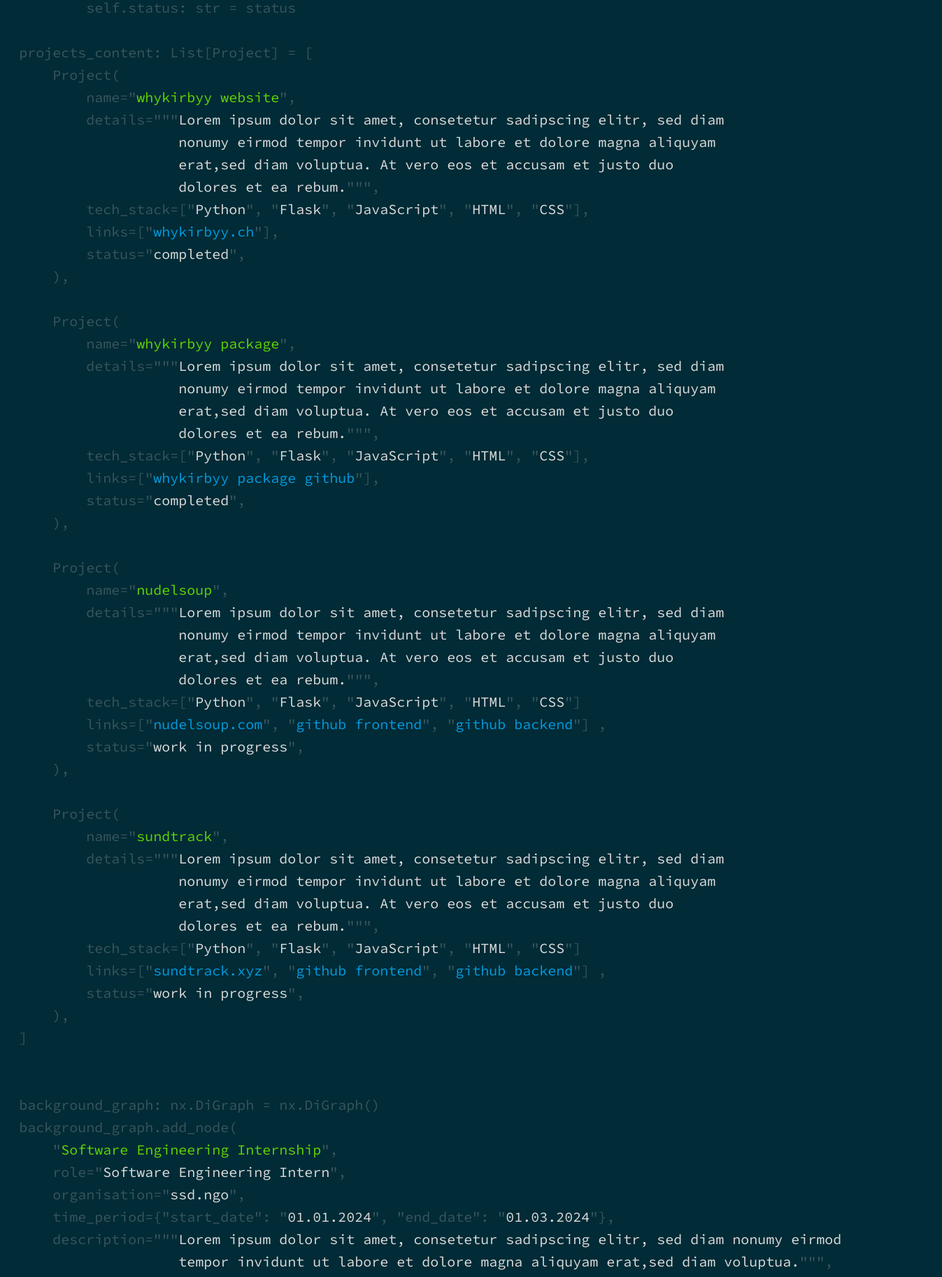
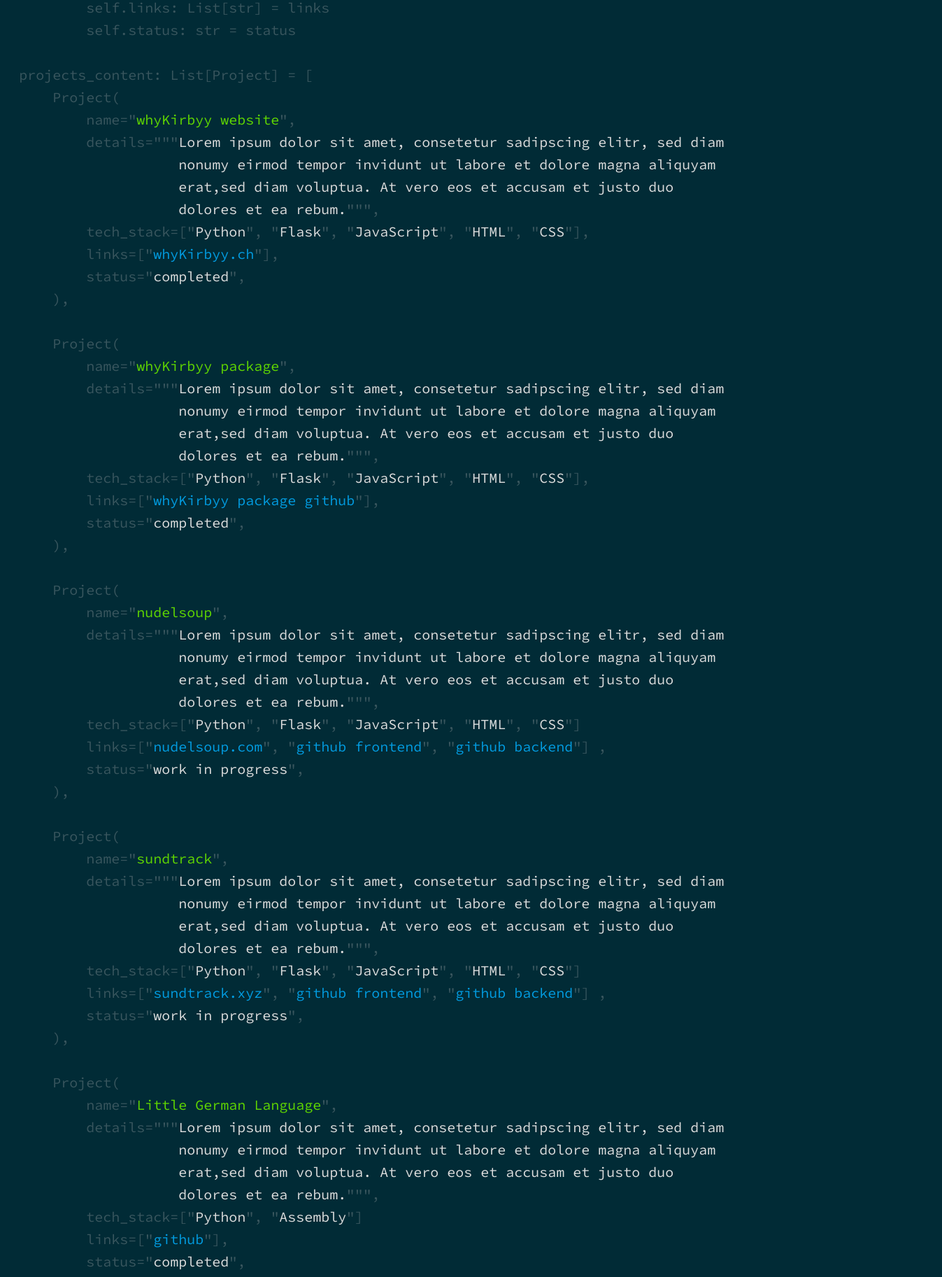
Before and after one commit to whyKirbyy/whykirbyy, a Next.js app: page / in a window 1280 px wide. Shown: the part 960-2785 px from the top of the page at 70% size, 1347 px wide, since content can reach past the window. Built offline with nearby package versions, Linux system fonts and the light colour scheme.

Commit message:
changed layout and design to make it work with the whykirbyy pypi package

```diff
--- a/src/app/page.module.css
+++ b/src/app/page.module.css
@@ -5,6 +5,7 @@
     margin-top: 3vw;
     align-items: center;
     padding-right: 17vw;
+    user-select: none;
 }
 
 .about{
--- a/src/app/page.tsx
+++ b/src/app/page.tsx
@@ -96,7 +96,7 @@
                     <div
                         className={`${styles.darkerFont} ${styles.decorators}`}>{Array(8).fill('\u00A0').join('')}name="
                     </div>
-                    <div className={styles.text}><a className={styles.linkInternal} href="">whykirbyy website</a>
+                    <div className={styles.text}><a className={styles.linkInternal} href="">whyKirbyy website</a>
                     </div>
                     <div className={`${styles.darkerFont} ${styles.decorators}`}>",<br/></div>
                 </div>
@@ -133,8 +133,8 @@
                         className={`${styles.darkerFont} ${styles.decorators}`}>{Array(8).fill('\u00A0').join('')}links=["
                     </div>
                     <div className={styles.text}>
-                        <a className={styles.linkExternal} href="https://www.whykirbyy.ch" target="_blank"
-                           rel="noopener noreferrer">whykirbyy.ch</a>
+                        <a className={styles.linkExternal} href="https://www.whyirbyy.ch" target="_blank"
+                           rel="noopener noreferrer">whyKirbyy.ch</a>
                         <span className={[styles.darkerFont].join(" ")}>"], <br/></span>
                     </div>
                 </div>
@@ -155,7 +155,7 @@
                     <div
                         className={`${styles.darkerFont} ${styles.decorators}`}>{Array(8).fill('\u00A0').join('')}name="
                     </div>
-                    <div className={styles.text}><a className={styles.linkInternal} href="">whykirbyy package</a>
+                    <div className={styles.text}><a className={styles.linkInternal} href="">whyKirbyy package</a>
                     </div>
                     <div className={`${styles.darkerFont} ${styles.decorators}`}>",<br/></div>
                 </div>
@@ -193,7 +193,7 @@
                     </div>
                     <div className={styles.text}>
                         <a className={styles.linkExternal} href="" target="_blank"
-                           rel="noopener noreferrer">whykirbyy package github</a>
+                           rel="noopener noreferrer">whyKirbyy package github</a>
                         <span className={[styles.darkerFont].join(" ")}>"], <br/></span>
                     </div>
                 </div>
@@ -336,7 +336,60 @@
                         <span className={[styles.darkerFont].join(" ")}>", <br/></span>
                     </div>
                 </div>
-                <span className={`${styles.darkerFont} ${styles.decorators}`}>{Array(4).fill('\u00A0').join('')}),<br/></span>
+                <span className={`${styles.darkerFont} ${styles.decorators}`}>{Array(4).fill('\u00A0').join('')}),<br/><br/></span>
+                {/*-------------------New Project-------------------*/}
+                <span className={`${styles.darkerFont} ${styles.decorators}`}>{Array(4).fill('\u00A0').join('')}Project(<br/></span>
+                <div className={styles.line}>
+                    <div
+                        className={`${styles.darkerFont} ${styles.decorators}`}>{Array(8).fill('\u00A0').join('')}name="
+                    </div>
+                    <div className={styles.text}><a className={styles.linkInternal} href="">Little German Language</a>
+                    </div>
+                    <div className={`${styles.darkerFont} ${styles.decorators}`}>",<br/></div>
+                </div>
+                <div className={styles.line}>
+                    <div
+                        className={`${styles.darkerFont} ${styles.decorators}`}>{Array(8).fill('\u00A0').join('')}details="""
+                    </div>
+                    <div className={styles.text}>
+                        Lorem ipsum dolor sit amet, consetetur sadipscing elitr, sed diam nonumy eirmod tempor
+                        invidunt ut labore et dolore magna aliquyam erat,sed diam voluptua. At vero eos et accusam et
+                        justo duo dolores et ea rebum.
+                        <span className={[styles.darkerFont].join(" ")}>""", <br/></span>
+                    </div>
+                </div>
+                <div className={styles.line}>
+                    <div
+                        className={`${styles.darkerFont} ${styles.decorators}`}>{Array(8).fill('\u00A0').join('')}tech_stack=["
+                    </div>
+                    <div className={styles.text}>
+                        Python
+                        <span className={styles.darkerFont}>", "</span>
+                        Assembly
+                        <span className={styles.darkerFont}>"]</span>
+                    </div>
+                </div>
+                <div className={styles.line}>
+                    <div
+                        className={`${styles.darkerFont} ${styles.decorators}`}>{Array(8).fill('\u00A0').join('')}links=["
+                    </div>
+                    <div className={styles.text}>
+                        <a className={styles.linkExternal} href="" target="_blank"
+                           rel="noopener noreferrer">github</a>
+                        <span className={[styles.darkerFont].join(" ")}>"], <br/></span>
+                    </div>
+                </div>
+                <div className={styles.line}>
+                    <div
+                        className={`${styles.darkerFont} ${styles.decorators}`}>{Array(8).fill('\u00A0').join('')}status="
+                    </div>
+                    <div className={styles.text}>
+                        completed
+                        <span className={[styles.darkerFont].join(" ")}>", <br/></span>
+                    </div>
+                </div>
+                <span
+                    className={`${styles.darkerFont} ${styles.decorators}`}>{Array(4).fill('\u00A0').join('')}),<br/></span>
 
                 <span className={`${styles.darkerFont} ${styles.decorators}`}>]</span>
             </section>
@@ -414,7 +467,7 @@
                     <div
                         className={`${styles.darkerFont} ${styles.decorators}`}>{Array(4).fill('\u00A0').join('')}reference=background.
                     </div>
-                    <div className={styles.text}><a className={styles.linkInternal}>reference</a></div>
+                    <div className={styles.text}><a className={styles.linkExternal}>reference</a></div>
                     <div className={styles.darkerFont}>("ssd.ngo")</div>
                 </div>
                 <span className={styles.darkerFont}>)<br/><br/></span>
@@ -530,22 +583,22 @@
                     if __name__ == "__main__":
                 </div>
                 <div className={[styles.line, styles.darkerFont].join(" ")}>
-                    {Array(4).fill('\u00A0').join('')}whyKirbyy.set_about(about_content)
+                    {Array(4).fill('\u00A0').join('')}whykirbyy_instance.set_about(about_content)
                 </div>
                 <div className={[styles.line, styles.darkerFont].join(" ")}>
-                    {Array(4).fill('\u00A0').join('')}whyKirbyy.set_projects(projects_content)
+                    {Array(4).fill('\u00A0').join('')}whykirbyy_instance.set_projects(projects_content)
                 </div>
                 <div className={[styles.line, styles.darkerFont].join(" ")}>
-                    {Array(4).fill('\u00A0').join('')}whyKirbyy.set_background(background_graph)
+                    {Array(4).fill('\u00A0').join('')}whykirbyy_instance.set_background(background_graph)
                 </div>
                 <div className={[styles.line, styles.darkerFont].join(" ")}>
-                    {Array(4).fill('\u00A0').join('')}whyKirbyy.set_info(info_content)
+                    {Array(4).fill('\u00A0').join('')}whykirbyy_instance.set_info(info_content)
                 </div>
                 <div className={[styles.line, styles.darkerFont].join(" ")}>
                     {Array(4).fill('\u00A0').join('')}<br/>
                 </div>
                 <div className={[styles.line, styles.darkerFont].join(" ")}>
-                    {Array(4).fill('\u00A0').join('')}resume = whyKirbyy.resume()
+                    {Array(4).fill('\u00A0').join('')}resume = whykirbyy_instance.resume()
                 </div>
                 <div className={[styles.line, styles.darkerFont].join(" ")}>
                     {Array(4).fill('\u00A0').join('')}<br/>
--- a/src/styles/components/header.module.css
+++ b/src/styles/components/header.module.css
@@ -3,21 +3,27 @@
     flex-direction: column;
     padding-top: 1vw;
     margin-right: 5%;
+    user-select: none;
+}
+
+.mainTitle{
+    font-size: var(--font-size-default);
+    color: var(--text-color);
+    display: flex;
+}
+
+.titleSection{
+    display: flex;
 }
 
 .navList {
     display: flex;
     white-space: nowrap;
     font-size: var(--font-size-default);
-    align-items: center;
-
-    .mainTitle{
-        display: flex;
-        font-size: var(--font-size-default);
-    }
 
     .navItems{
         display: flex;
+        flex-direction: column;
     }
 
     .navItem {
```
Also changed, not shown: src/app/components/header.tsx (+12 -14 lines), 1 other file (tests, documents, lock files or other folders).
